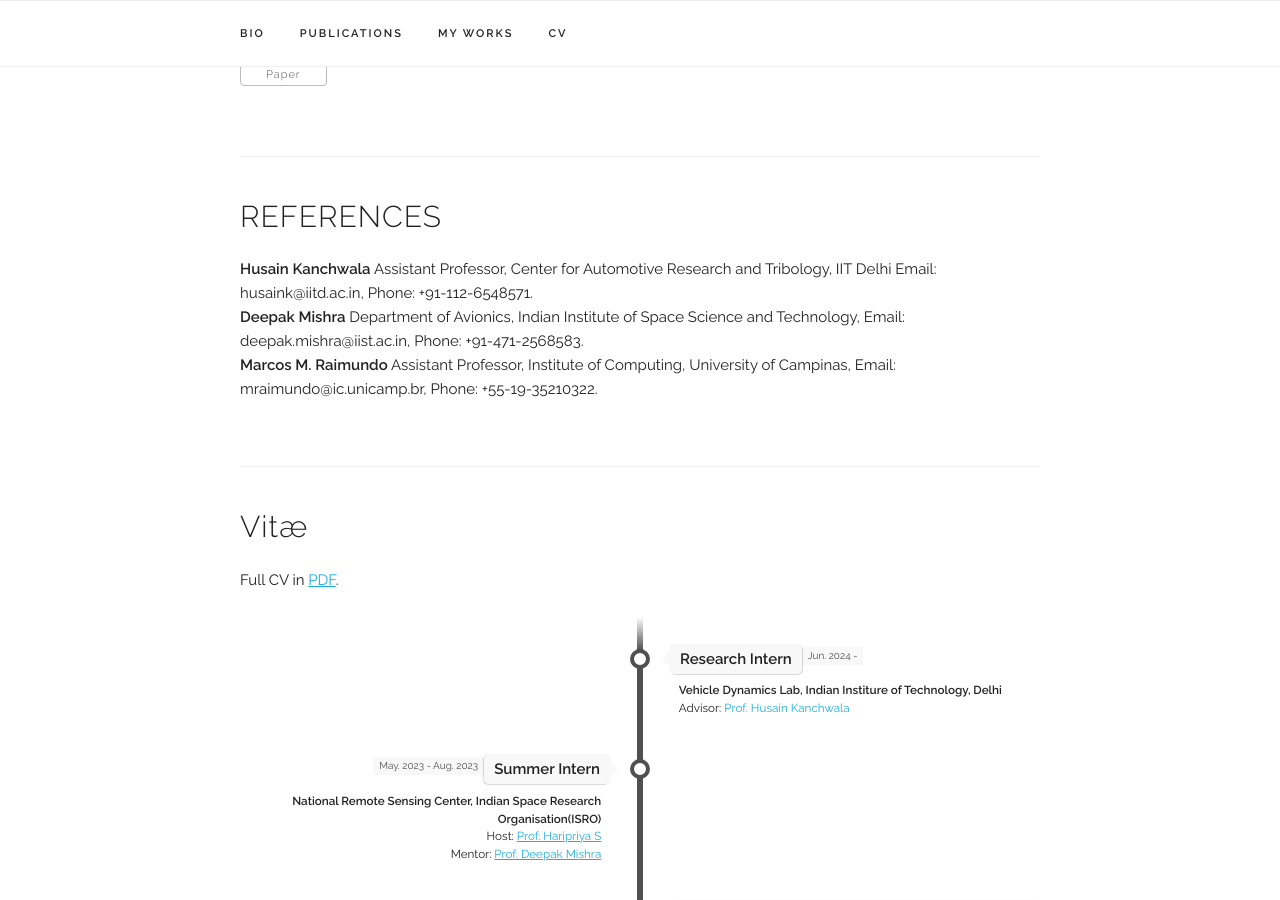
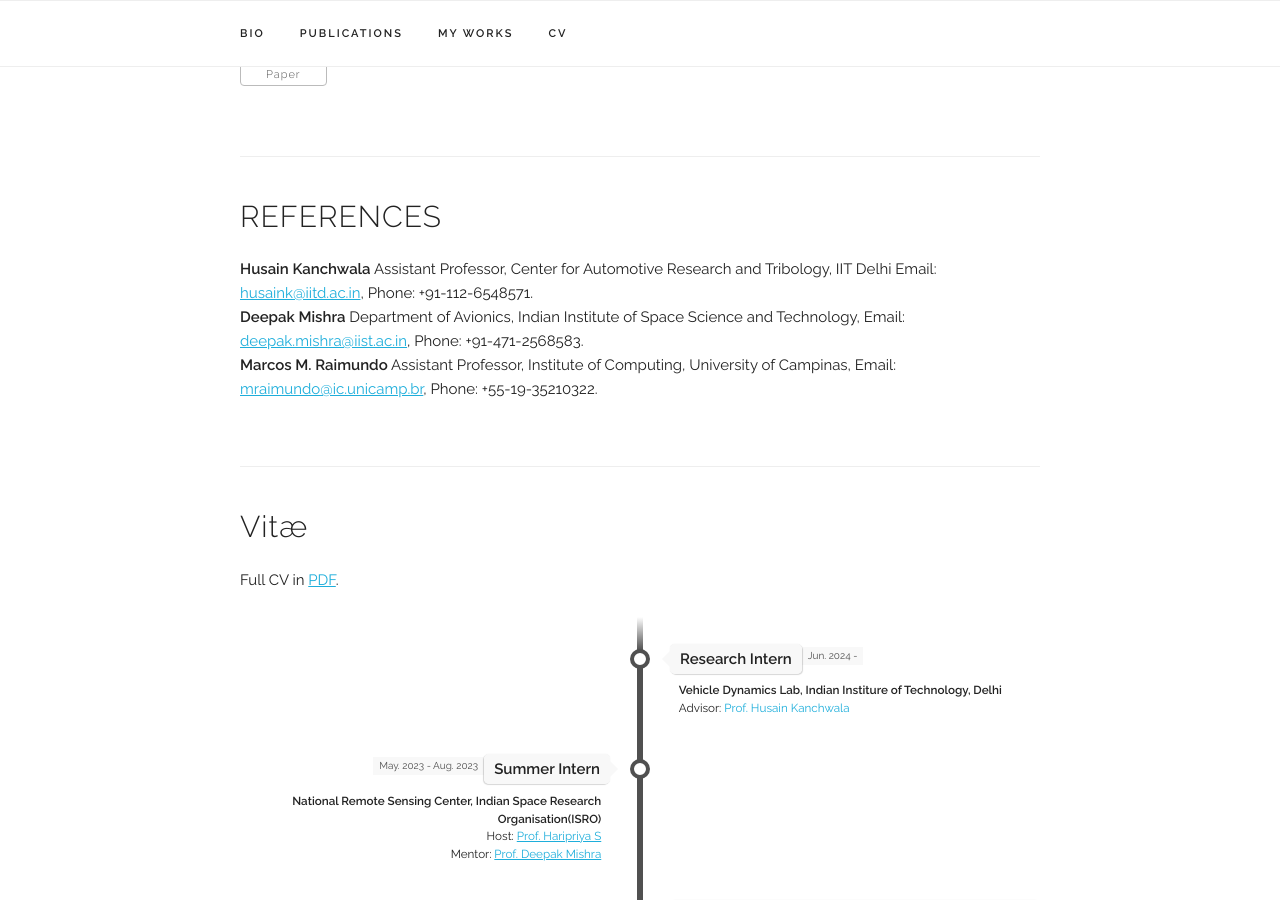
Before and after one commit to kurmananda/saumya, a Jekyll site: the page built from index.html, in a window 1280 px wide and 900 px high, scrolled down 1467 px. Built offline with Jekyll 4.4.1, drawn with Linux system fonts in a browser that asks for light colours; part of the change alters nothing that is shown.

```diff
--- a/index.html
+++ b/index.html
@@ -237,11 +237,11 @@ title: Home
   <h4>REFERENCES</h4>
   <p>
     <b>Husain Kanchwala</b> Assistant Professor, Center for Automotive Research and Tribology, IIT Delhi
- Email: husaink@iitd.ac.in, Phone: +91-112-6548571. <br>
+ Email: <a href="mailto:husaink@iitd.ac.in">husaink@iitd.ac.in</a>, Phone: +91-112-6548571. <br>
     <b>Deepak Mishra</b> Department of Avionics, Indian Institute of Space Science and Technology,
- Email: deepak.mishra@iist.ac.in, Phone: +91-471-2568583. <br>
+ Email: <a href="mailto:deepak.mishra@iist.ac.in">deepak.mishra@iist.ac.in</a>, Phone: +91-471-2568583. <br>
     <b>Marcos M. Raimundo</b> Assistant Professor, Institute of Computing, University of Campinas,
- Email: mraimundo@ic.unicamp.br, Phone: +55-19-35210322. <br>
+ Email: <a href="mailto:mraimundo@ic.unicamp.br">mraimundo@ic.unicamp.br</a>, Phone: +55-19-35210322. <br>
     <!-- <b>Youran Qu</b> (Peking University), May 2024 - -->
   </p>
 
```
